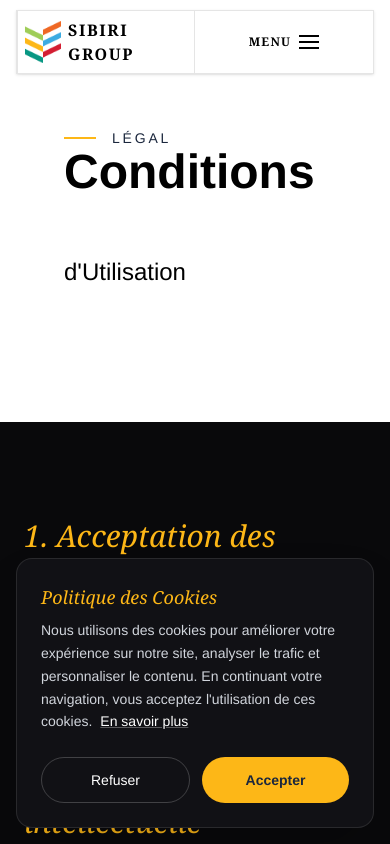
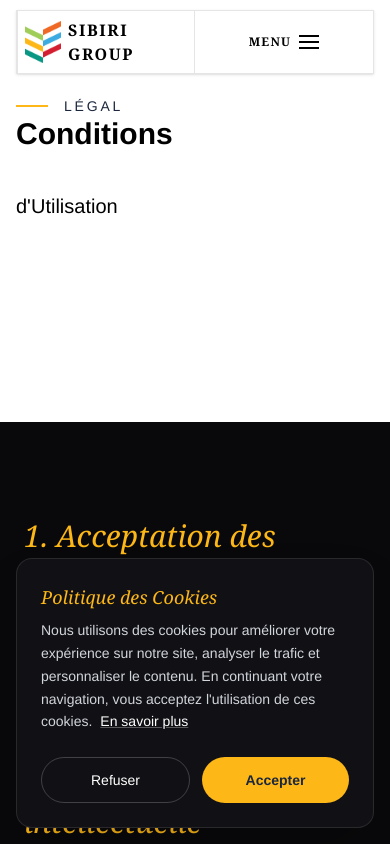
Before and after one commit to Sadouzz/sibiri, a React (Vite) app: page /terms in a window 390 px wide. Shown: the top 844 px of the page. Built offline with nearby package versions, Linux system fonts and the light colour scheme.

Commit message:
feat: create reusable PageHeroSection component for consistent interior page headers

```diff
--- a/src/components/sections/PageHeroSection.tsx
+++ b/src/components/sections/PageHeroSection.tsx
@@ -23,8 +23,8 @@ export default function PageHeroSection({
     secondTitle,
 }: PageHeroSectionProps) {
     return (
-        <section className="bg-white pt-32! min-h-[50vh]">
-            <div className="mx-12!">
+        <section className="bg-white pt-24 md:pt-32! min-h-[50vh]">
+            <div className="mx-0 sm:mx-6 md:mx-12!">
                 {/* Équivalent simplifié de container-fluid */}
                 <div className="w-full px-4 sm:px-6 lg:px-8">
 
@@ -40,12 +40,12 @@ export default function PageHeroSection({
                     />
 
                     {/* Titre principal */}
-                    <h1 className="font-extrabold text-5xl text-gold-dark md:text-6xl! mb-15! max-w-[700px]">
+                    <h1 className="font-extrabold text-3xl sm:text-5xl text-gold-dark md:text-6xl! mb-10 md:mb-15! max-w-[700px] break-words">
                         {firstTitle}
                     </h1>
 
                     {/* Sous-titre */}
-                    <h2 className="text-2xl md:text-3xl text-black max-w-[700px]">
+                    <h2 className="text-xl md:text-3xl text-black max-w-[700px]">
                         {secondTitle}
                     </h2>
 
```
